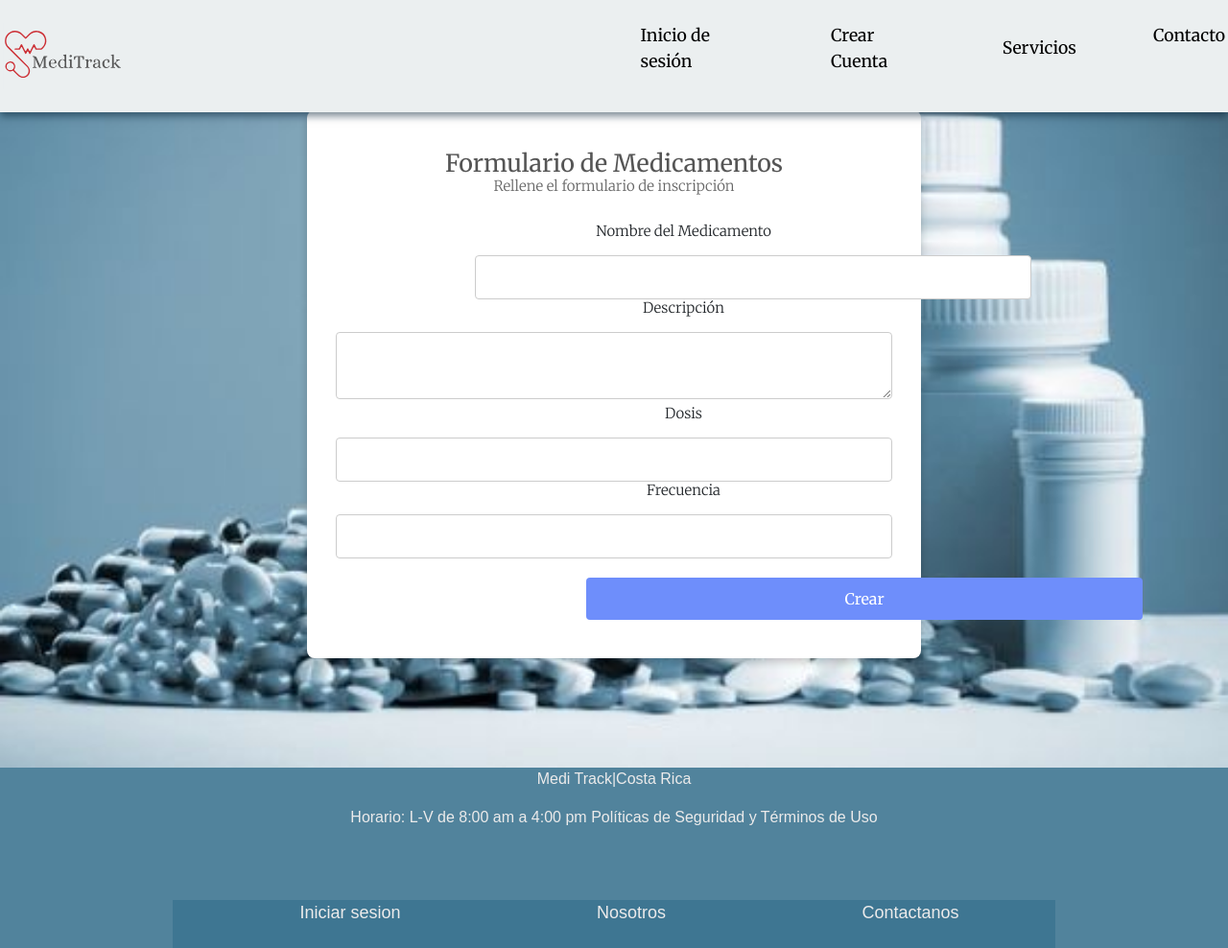
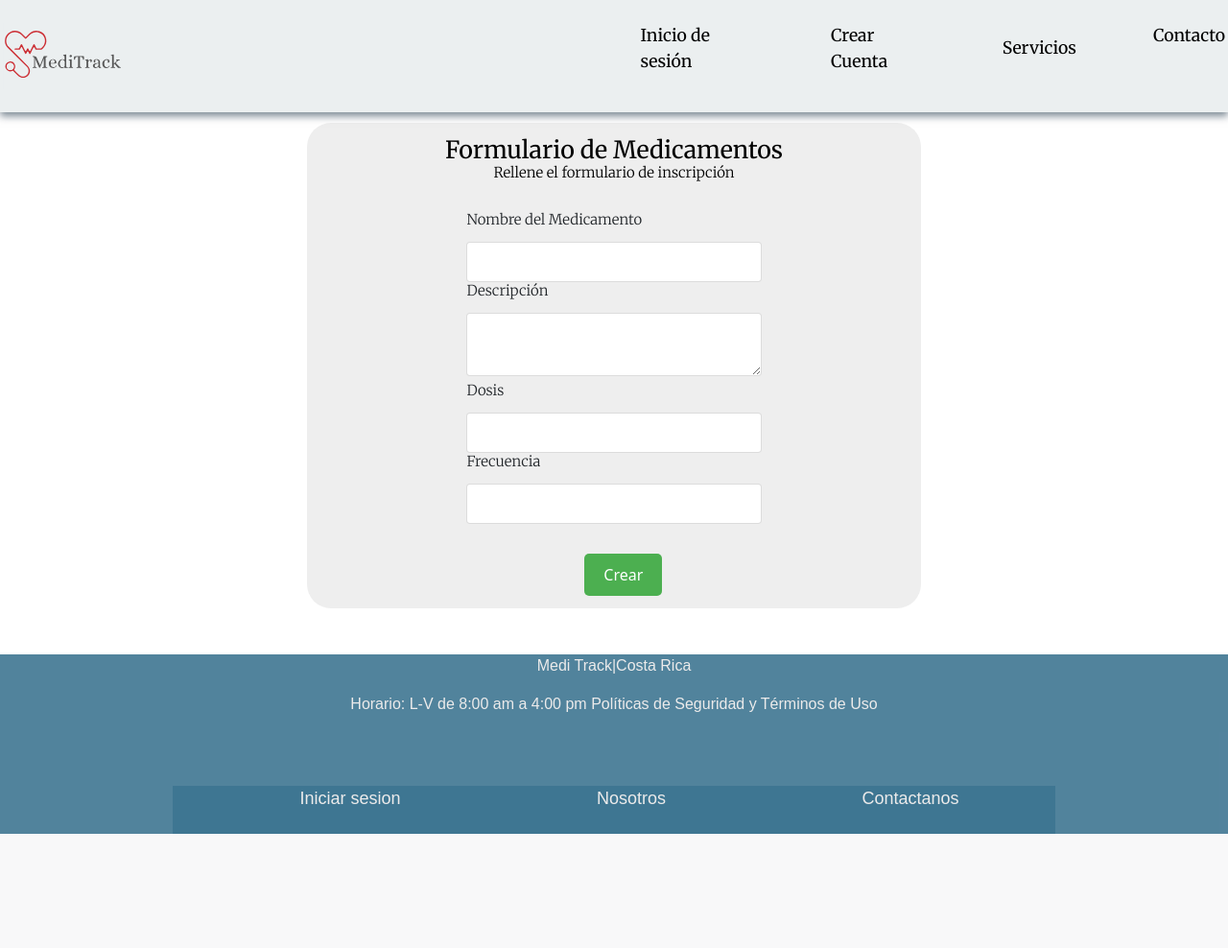
Before and after one commit to r4mir3zzz/web-servidor, a PHP site: page /createMedicine.php in a window 1280 px wide. Shown: the whole page at 96% size. After the commit the page ends 869 px from the top, so only its background shows below. Run offline with PHP 8.4, Linux system fonts and the light colour scheme; some web fonts are replaced.

Commit message:
Update createMedicine.css

```diff
--- a/assets/css/createMedicine.css
+++ b/assets/css/createMedicine.css
@@ -1,77 +1,64 @@
 @import url('https://fonts.googleapis.com/css2?family=Merriweather:ital,wght@0,300;0,400;0,700;0,900;1,300;1,400;1,700;1,900&family=Sevillana&display=swap');
 
-:root {
+:root{
     --font: "Merriweather", serif;
 }
 
 .main-medicine {
-    display: flex;
-    justify-content: center;
-    align-items: center;
-    background-image: url(../../assets/img/background.jpg);
-    background-size: cover;
-    background-position: center;
-    background-repeat: no-repeat;
-    height: 100vh;
+    margin-top: 10%;
+
 }
-
-.container {
-    background-color: #ffffff;
+.container{
+    background-color: rgba(184, 184, 184, 0.247);
     width: 50%;
-    height: auto;
-    padding: 40px 30px;
-    border-radius: 8px;
-    box-shadow: 0 4px 8px rgba(0, 0, 0, 0.2);
-    text-align: center;
+    height: 100%;
+    margin-left: 25%;
+    border-radius: 25px;
+    padding: 1%;
 }
-
-.tileForm {
-    color: #555;
+.tileForm{
+    color: rgb(0, 0, 0);
     font-family: var(--font);
     font-size: 25px;
     text-align: center;
     margin-bottom: 5%;
     padding: 0;
+
+}
+.tileForm p{
+    font-size: 15px;
+    font-weight: lighter;
 }
 
-.tileForm p {
-    font-size: 15px;
-    font-weight: lighter;
-    color: #666;
-}
-
-form h2 {
+form h2{
     font-family: var(--font);
     font-weight: lighter;
     font-size: 15px;
     margin-left: 25%;
 }
-
-
-.input-nombre, .input-descripcion, .input-precio, .input-cantidad {
-    width: 100%;
-    padding: 10px;
-    margin-top: 8px;
-    border: 1px solid #ccc;
+/*inputs*/
+.input-nombre, .input-descripcion,.input-precio,.input-cantidad{
+    width: 50%;
+    padding: 8px;
+    margin-left: 25%;
+    margin-top: 1%;
     border-radius: 4px;
-    font-family: var(--font);
-    outline: none;
+    border: 1px solid rgba(0, 0, 0, 0.137);
 }
 
-.botonEnviar {
-    width: 100%;
-    padding: 10px;
-    background-color: #6e8efb;
+.botonEnviar{
+    margin-left: 45%;
+    margin-top: 5%;
+    background-color: #4CAF50;
+    color: white;
+    padding: 10px 20px;
     border: none;
-    border-radius: 4px;
-    color: white;
+    border-radius: 5px;
+    cursor: pointer;
     font-size: 16px;
-    font-family: var(--font);
-    margin-top: 20px;
-    cursor: pointer;
-    transition: background-color 0.3s ease;
+    transition: transform 0.3s, background-color 0.3s;
 }
-
-.botonEnviar:hover {
-    background-color: #4c75e5;
+.botonEnviar:hover{
+    background-color: #45a049;
+    transform: scale(1.1);
 }
```
